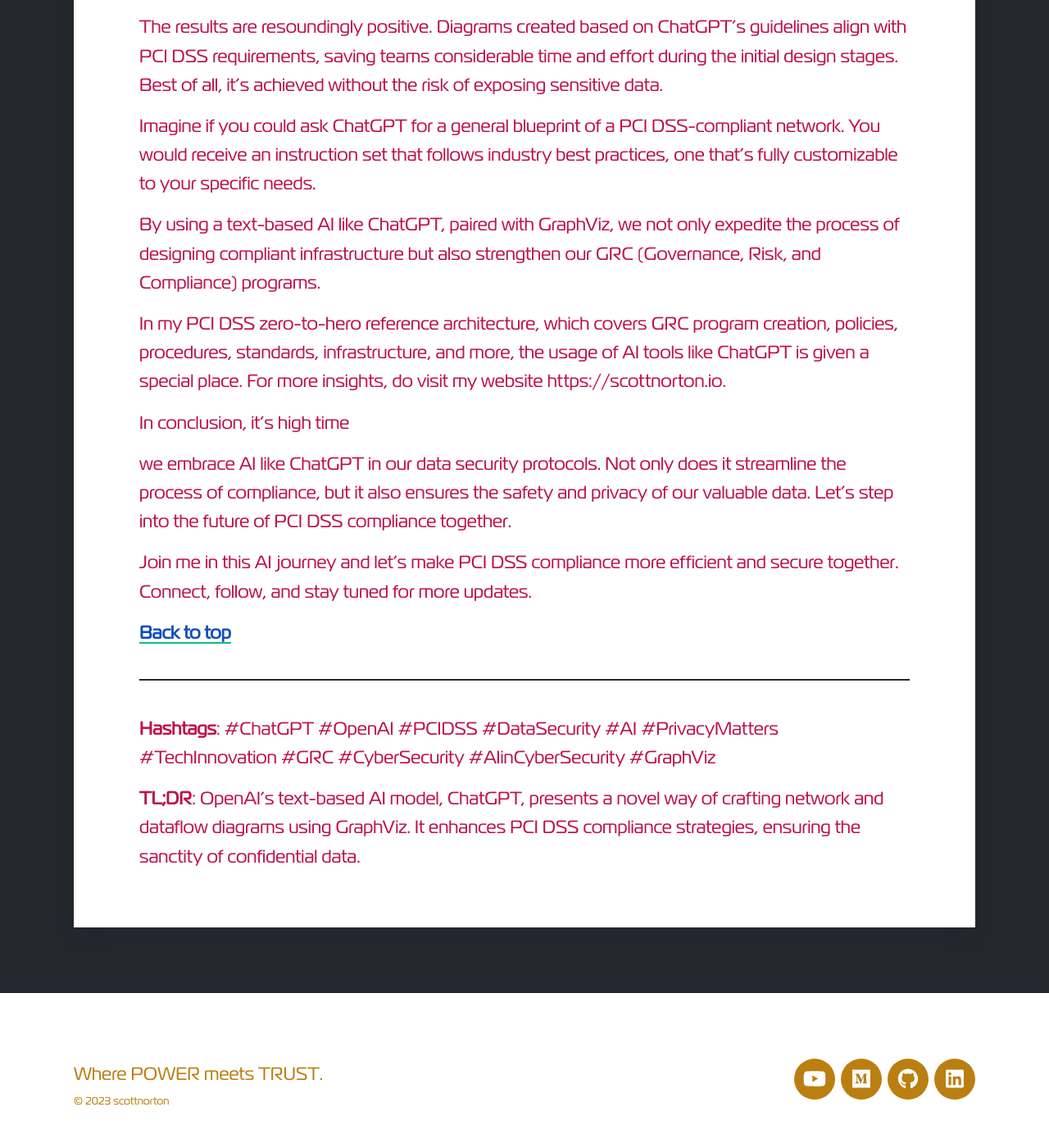
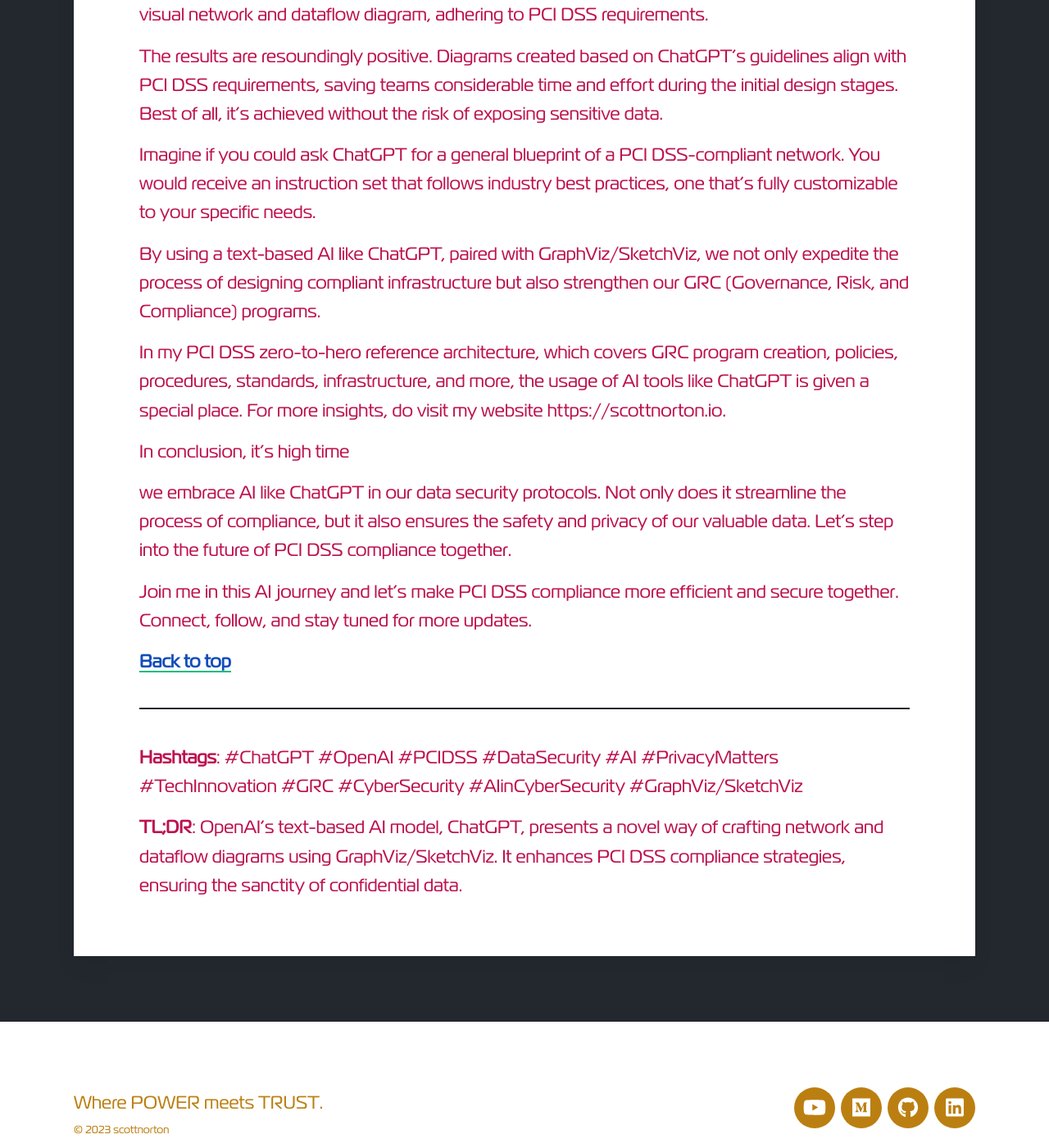
Before and after one commit to 729studios/scottnorton-io.github.io, a Jekyll site: the page built from _projects/2023-06-26-Harnessing-ChatGPT-for-Network-and-Dataflow-Diagrams.md, in a window 1280 px wide and 1400 px high, scrolled down 2343 px. Shown: the whole window at 82% size. Built offline with Jekyll 4.4.1, drawn with Linux system fonts in a browser that asks for light colours; nearby versions of some CDN libraries; some of the changed text lies outside the part shown.

Commit message:
Update 2023-06-26-Harnessing-ChatGPT-for-Network-and-Dataflow-Diagrams.md

```diff
--- a/_projects/2023-06-26-Harnessing-ChatGPT-for-Network-and-Dataflow-Diagrams.md
+++ b/_projects/2023-06-26-Harnessing-ChatGPT-for-Network-and-Dataflow-Diagrams.md
@@ -1,15 +1,15 @@
 ---
 title: "Harnessing ChatGPT for Network and Dataflow Diagrams: The Future of PCI DSS Compliance"
-subtitle: 'Revolutionizing Network Diagrams: Embracing AI and GraphViz for a Safer and Efficient PCI DSS Compliance Process'
+subtitle: 'Revolutionizing Network Diagrams: Embracing AI and GraphViz/SketchViz for a Safer and Efficient PCI DSS Compliance Process'
 date: 2023-06-26 00:00:00
-description: "Discover how OpenAI's ChatGPT and GraphViz are transforming PCI DSS compliance by facilitating secure and efficient creation of network and dataflow diagrams."
+description: "Discover how OpenAI's ChatGPT and GraphViz/SketchViz are transforming PCI DSS compliance by facilitating secure and efficient creation of network and dataflow diagrams."
 featured_image: '/images/CWnL-images/advanced-dataflow-diagram.png'
 ---
 
 ![](/images/CWnL-images/advanced-network-diagram.png)
 
 #### SEO Summary
-Explore how OpenAI's ChatGPT can revolutionize the creation of network and dataflow diagrams using GraphViz, paving the way for a more efficient and secure approach to PCI DSS compliance.
+Explore how OpenAI's ChatGPT can revolutionize the creation of network and dataflow diagrams using GraphViz/SketchViz, paving the way for a more efficient and secure approach to PCI DSS compliance.
 
 ---
 
@@ -17,7 +17,7 @@
 
 ChatGPT, a powerful text-based AI model, can provide detailed descriptions and guidelines for crafting intricate network and dataflow diagrams, even though it does not directly create visual content. Herein lies its true strength - it's inherently safe from exposing sensitive graphical data.
 
-AI is set to revolutionize data security, and with the integration of GraphViz, an open-source graph visualization software, we can deliver a zero-to-hero PCI DSS compliance process.
+AI is set to revolutionize data security, and with the integration of GraphViz/SketchViz, an open-source graph visualization software, we can deliver a zero-to-hero PCI DSS compliance process.
 
 Before we dive in, let's make one thing clear. NEVER include proprietary or confidential data in a ChatGPT prompt. Its strength lies in its ability to process anonymized, non-sensitive information, while keeping the sanctity of your confidential data intact.
 
@@ -27,13 +27,13 @@
 
 Let's consider a hypothetical prompt: "Describe a PCI DSS compliant network architecture and dataflow for an e-commerce platform, without any specific proprietary or confidential information." ChatGPT responds with a detailed, text-based layout that, though devoid of direct visuals, is comprehensive and readily convertible into a visual diagram.
 
-This output from ChatGPT can then be used in GraphViz, our external drawing tool. With its ability to import data files, GraphViz can translate ChatGPT's guidelines into a visual network and dataflow diagram, adhering to PCI DSS requirements.
+This output from ChatGPT can then be used in GraphViz/SketchViz, our external drawing tool. With its ability to import data files, GraphViz/SketchViz can translate ChatGPT's guidelines into a visual network and dataflow diagram, adhering to PCI DSS requirements.
 
 The results are resoundingly positive. Diagrams created based on ChatGPT's guidelines align with PCI DSS requirements, saving teams considerable time and effort during the initial design stages. Best of all, it's achieved without the risk of exposing sensitive data.
 
 Imagine if you could ask ChatGPT for a general blueprint of a PCI DSS-compliant network. You would receive an instruction set that follows industry best practices, one that's fully customizable to your specific needs.
 
-By using a text-based AI like ChatGPT, paired with GraphViz, we not only expedite the process of designing compliant infrastructure but also strengthen our GRC (Governance, Risk, and Compliance) programs.
+By using a text-based AI like ChatGPT, paired with GraphViz/SketchViz, we not only expedite the process of designing compliant infrastructure but also strengthen our GRC (Governance, Risk, and Compliance) programs.
 
 In my PCI DSS zero-to-hero reference architecture, which covers GRC program creation, policies, procedures, standards, infrastructure, and more, the usage of AI tools like ChatGPT is given a special place. For more insights, do visit my website https://scottnorton.io.
 
@@ -47,6 +47,6 @@
 
 ---
 
-**Hashtags**: #ChatGPT #OpenAI #PCIDSS #DataSecurity #AI #PrivacyMatters #TechInnovation #GRC #CyberSecurity #AIinCyberSecurity #GraphViz
+**Hashtags**: #ChatGPT #OpenAI #PCIDSS #DataSecurity #AI #PrivacyMatters #TechInnovation #GRC #CyberSecurity #AIinCyberSecurity #GraphViz/SketchViz
 
-**TL;DR**: OpenAI's text-based AI model, ChatGPT, presents a novel way of crafting network and dataflow diagrams using GraphViz. It enhances PCI DSS compliance strategies, ensuring the sanctity of confidential data.
+**TL;DR**: OpenAI's text-based AI model, ChatGPT, presents a novel way of crafting network and dataflow diagrams using GraphViz/SketchViz. It enhances PCI DSS compliance strategies, ensuring the sanctity of confidential data.
```
